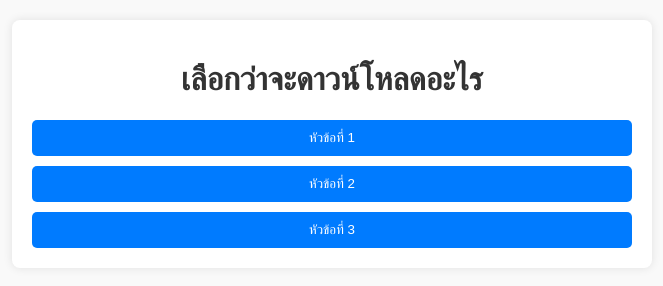
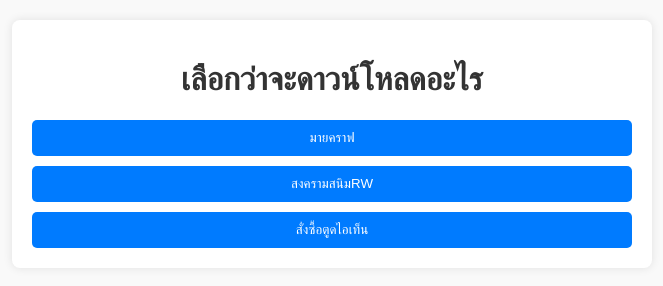
Before and after one commit to ghbkjnl/ghbkjnl.github.io, a plain HTML site: page index.html in a window 1280 px wide. Shown: the whole page, without its empty margins (308-971 px from the left). Drawn offline with Linux system fonts and the light colour scheme.

Commit message:
Update index.html

```diff
--- a/index.html
+++ b/index.html
@@ -68,9 +68,9 @@
     <div class="container">
         <h1>เลือกว่าจะดาวน์โหลดอะไร</h1>
         <div class="menu">
-            <button onclick="showDownloads('section1')">หัวข้อที่ 1</button>
-            <button onclick="showDownloads('section2')">หัวข้อที่ 2</button>
-            <button onclick="showDownloads('section3')">หัวข้อที่ 3</button>
+            <button onclick="showDownloads('section1')">มายคราฟ</button>
+            <button onclick="showDownloads('section2')">สงครามสนิมRW</button>
+            <button onclick="showDownloads('section3')">สั่งซื้อตูดไอเท็น</button>
         </div>
 
         <div id="section1" class="download-section">
```
